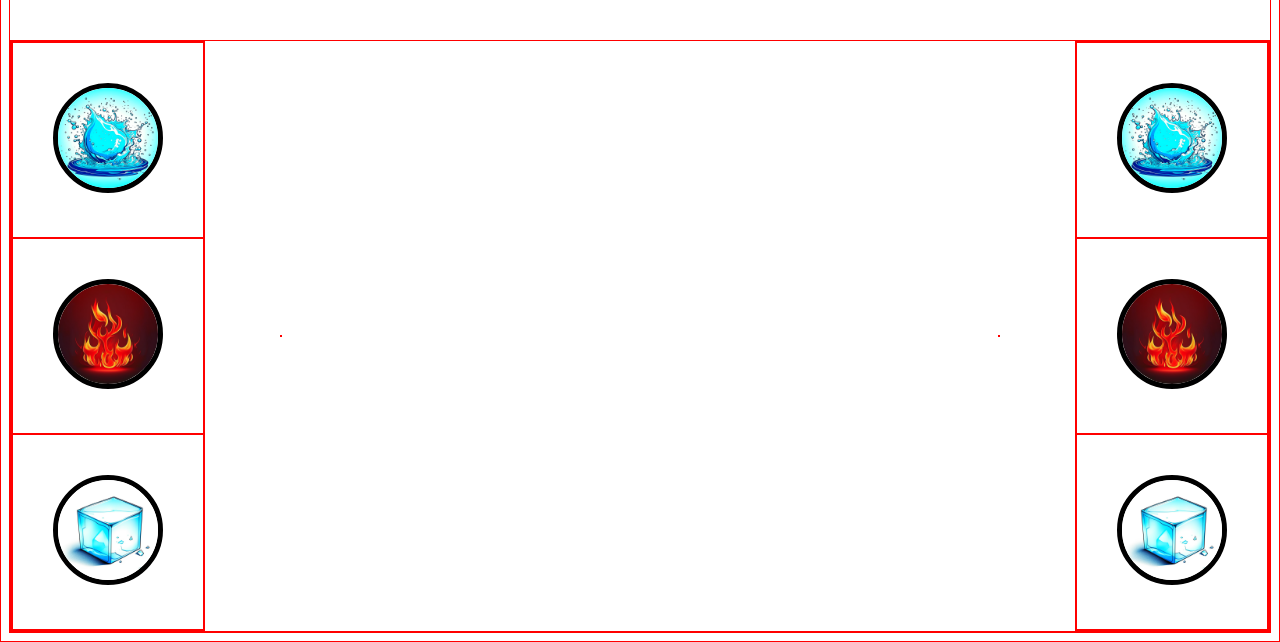
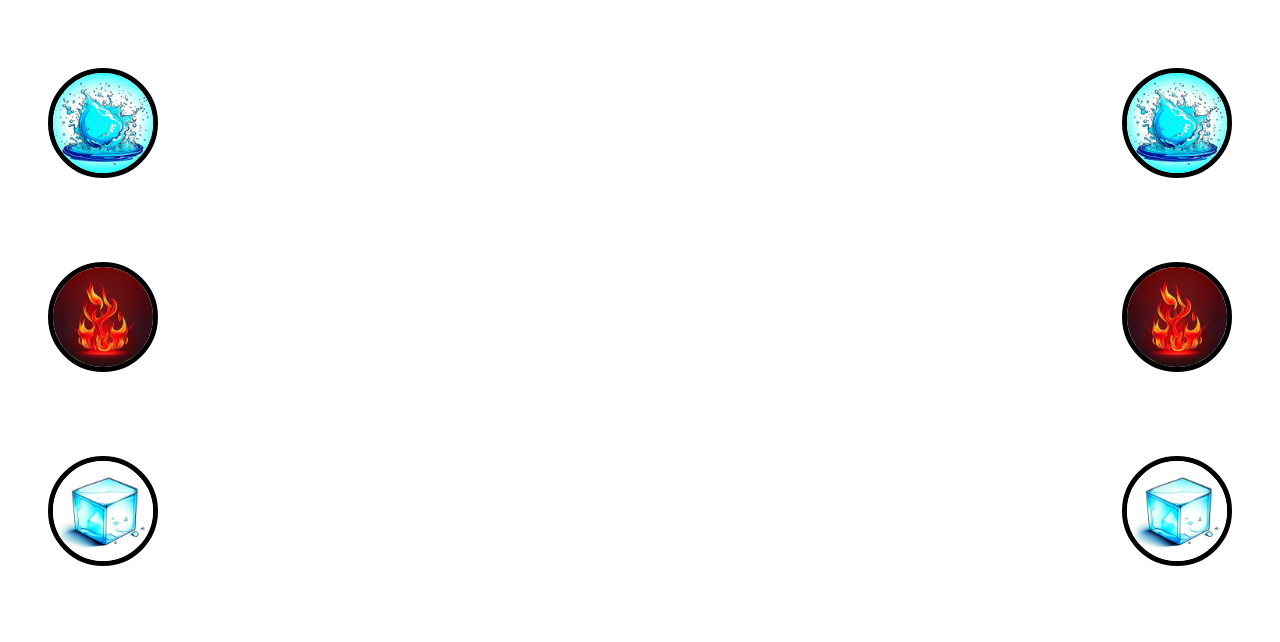
Before and after one commit to kevinnathang/firewaterice, a website built with webpack: page src/template.html in a window 1280 px wide. Shown: the part 170-812 px from the top of the page. Built offline with nearby package versions, Linux system fonts and the light colour scheme.

Commit message:
Remove red borders from divs

```diff
--- a/src/styles/style.css
+++ b/src/styles/style.css
@@ -25,10 +25,6 @@
   align-items: center;
 }
 
-* {
-  border: thin solid red;
-}
-
 .results {
   font-size: 50px;
   opacity: 0;
```
Also changed, not shown: dist/bundle.js, 1 other file.
